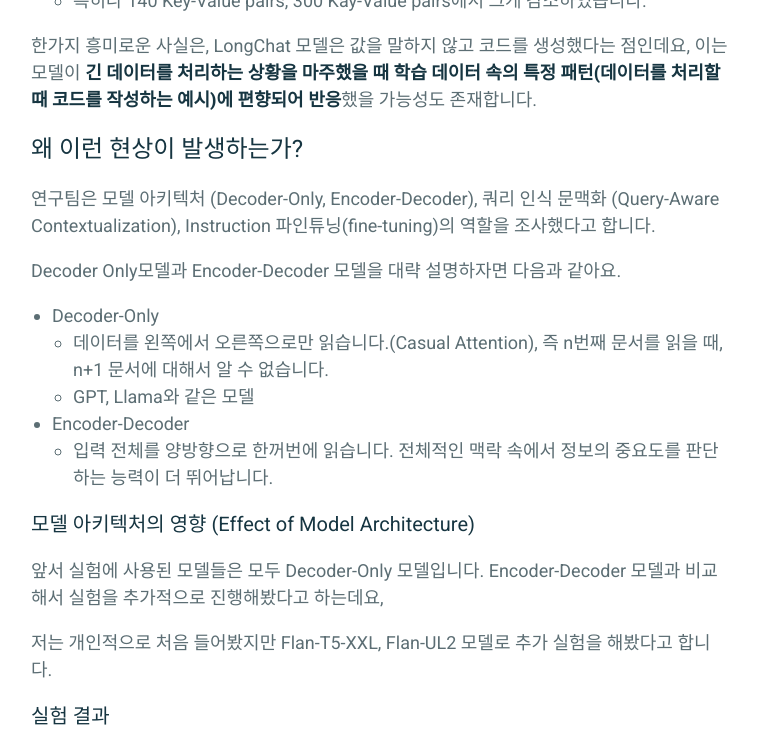
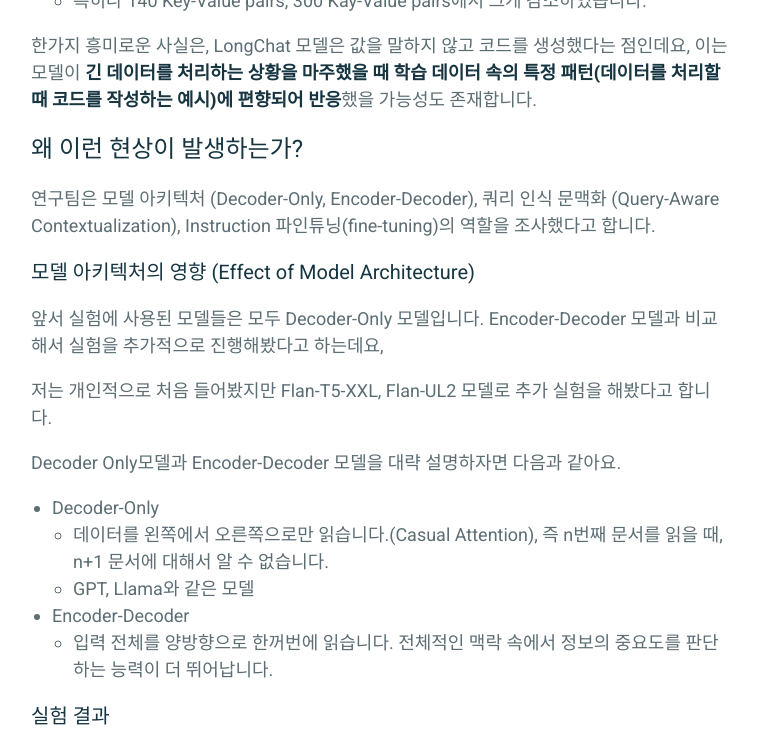
Before and after one commit to parkhuiwo0/parkhuiwo0.github.io, a Jekyll site: the page built from _posts/2026-03-27-Lost-In-the-Middle.md, in a window 1280 px wide and 900 px high, scrolled down 6651 px, cut to the strip 0-745 px from the top of the window. Shown: the whole strip, without its empty margins (259-1017 px from the left). Built offline with Jekyll 4.4.1, drawn with Linux system fonts in a browser that asks for light colours.

```diff
--- a/_posts/2026-03-27-Lost-In-the-Middle.md
+++ b/_posts/2026-03-27-Lost-In-the-Middle.md
@@ -203,17 +203,17 @@ Key: "9f4a92b9-5f69-4725-ba1e-403f08dea695"
 ## 왜 이런 현상이 발생하는가?
 연구팀은 모델 아키텍처 (Decoder-Only, Encoder-Decoder), 쿼리 인식 문맥화 (Query-Aware Contextualization), Instruction 파인튜닝(fine-tuning)의 역할을 조사했다고 합니다.
 
+### 모델 아키텍처의 영향 (Effect of Model Architecture)
+앞서 실험에 사용된 모델들은 모두 Decoder-Only 모델입니다. Encoder-Decoder 모델과 비교해서 실험을 추가적으로 진행해봤다고 하는데요,
+
+저는 개인적으로 처음 들어봤지만 Flan-T5-XXL, Flan-UL2 모델로 추가 실험을 해봤다고 합니다.
+
 Decoder Only모델과 Encoder-Decoder 모델을 대략 설명하자면 다음과 같아요.
 - Decoder-Only
     - 데이터를 왼쪽에서 오른쪽으로만 읽습니다.(Casual Attention), 즉 n번째 문서를 읽을 때, n+1 문서에 대해서 알 수 없습니다.
     - GPT, Llama와 같은 모델
 - Encoder-Decoder
     - 입력 전체를 양방향으로 한꺼번에 읽습니다. 전체적인 맥락 속에서 정보의 중요도를 판단하는 능력이 더 뛰어납니다.
-
-### 모델 아키텍처의 영향 (Effect of Model Architecture)
-앞서 실험에 사용된 모델들은 모두 Decoder-Only 모델입니다. Encoder-Decoder 모델과 비교해서 실험을 추가적으로 진행해봤다고 하는데요,
-
-저는 개인적으로 처음 들어봤지만 Flan-T5-XXL, Flan-UL2 모델로 추가 실험을 해봤다고 합니다.
 
 ### 실험 결과
 <img width="770" height="240" alt="image" src="https://github.com/user-attachments/assets/c50a399e-a837-48bb-ac6a-0a5065a4b0f7" />
```
